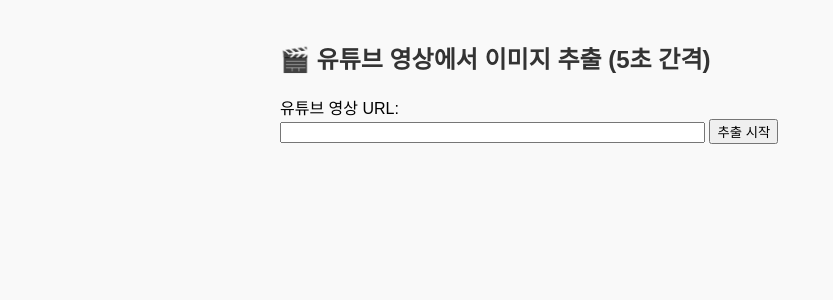
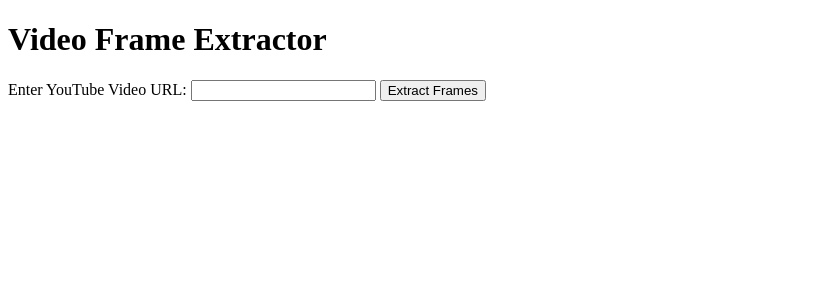
Before and after one commit to seanjonteck/youtube-image, a Flask app: page / in a window 1280 px wide. Shown: the top 300 px of the page, without its empty margins (0-833 px from the left). Run offline with Flask 3, Linux system fonts and the light colour scheme.

Commit message:
Add files via upload

```diff
--- a/app.py
+++ b/app.py
@@ -1,8 +1,10 @@
-from flask import Flask, render_template, request, send_from_directory
+
 import os
-import subprocess
 import uuid
 import math
+import cv2
+import subprocess
+from flask import Flask, render_template, request, send_from_directory
 
 app = Flask(__name__)
 
@@ -16,28 +18,37 @@ def index():
 @app.route("/extract", methods=["POST"])
 def extract():
     url = request.form["url"]
+    video_id = str(uuid.uuid4())[:8]
 
-    # shorts 링크 처리
-    if "youtube.com/shorts/" in url:
-        video_id = url.split("/shorts/")[1].split("?")[0]
-        url = f"https://www.youtube.com/watch?v={video_id}"
+    # yt-dlp로 비디오 스트리밍 (다운로드 없이)
+    video_filename = f"video_{video_id}.mp4"
+    subprocess.run(["yt-dlp", "-f", "best", "-o", video_filename, url], check=True)
 
-    video_id = str(uuid.uuid4())[:8]
-    video_filename = f"video_{video_id}.mp4"
+    # 비디오 열기
+    video = cv2.VideoCapture(video_filename)
+    fps = video.get(cv2.CAP_PROP_FPS)
+    total_frames = int(video.get(cv2.CAP_PROP_FRAME_COUNT))
+    duration = int(total_frames / fps)
 
-    subprocess.run(["yt-dlp", "--cookies", "cookies.txt", "--sleep-interval", "10", "--geo-bypass", "-f", "best", "--user-agent", "Mozilla/5.0 (Windows NT 10.0; Win64; x64) AppleWebKit/537.36 (KHTML, like Gecko) Chrome/58.0.3029.110 Safari/537.3", "-o", video_filename, url], check=True)
+    # 추출할 이미지 개수 계산 (5초 간격)
+    estimated_images = math.ceil(duration / 5)
 
-    result = subprocess.run(["ffmpeg", "-i", video_filename], stderr=subprocess.PIPE, text=True)
-    duration_line = [line for line in result.stderr.splitlines() if "Duration" in line][0]
-    duration_str = duration_line.split("Duration: ")[1].split(",")[0]
-    h, m, s = map(float, duration_str.split(":"))
-    total_seconds = int(h * 3600 + m * 60 + s)
-    estimated_images = math.ceil(total_seconds / 5)
+    # 이미지 추출
+    image_files = []
+    frame_count = 0
+    while True:
+        ret, frame = video.read()
+        if not ret:
+            break
 
-    output_pattern = os.path.join(OUTPUT_FOLDER, f"{video_id}_%04d.jpg")
-    subprocess.run(["ffmpeg", "-i", video_filename, "-vf", "fps=1/5", "-q:v", "2", output_pattern], check=True)
+        if frame_count % (fps * 5) == 0:  # 5초마다
+            image_filename = os.path.join(OUTPUT_FOLDER, f"{video_id}_{frame_count // (fps * 5):04d}.jpg")
+            cv2.imwrite(image_filename, frame)
+            image_files.append(f"{video_id}_{frame_count // (fps * 5):04d}.jpg")
 
-    image_files = sorted(f for f in os.listdir(OUTPUT_FOLDER) if f.startswith(video_id))
+        frame_count += 1
+
+    video.release()
 
     return render_template("index.html", images=image_files, estimate=estimated_images, video_id=video_id)
 
@@ -46,5 +57,4 @@ def serve_image(filename):
     return send_from_directory(OUTPUT_FOLDER, filename)
 
 if __name__ == "__main__":
-    port = int(os.environ.get("PORT", 10000))
-    app.run(host="0.0.0.0", port=port)
+    app.run(debug=True)
--- a/requirements.txt
+++ b/requirements.txt
@@ -1,2 +1,4 @@
+
 flask
 yt-dlp
+opencv-python
--- a/templates/index.html
+++ b/templates/index.html
@@ -1,87 +1,27 @@
+
 <!DOCTYPE html>
-<html lang="ko">
+<html lang="en">
 <head>
     <meta charset="UTF-8">
     <meta name="viewport" content="width=device-width, initial-scale=1.0">
-    <title>YouTube 이미지 추출기</title>
-    <style>
-        body {
-            font-family: sans-serif;
-            max-width: 720px;
-            margin: auto;
-            padding: 20px;
-            background: #f9f9f9;
-        }
-        h2 {
-            color: #333;
-        }
-        .image-block {
-            margin-bottom: 20px;
-        }
-        .image-block img {
-            width: 320px;
-            display: block;
-        }
-        .actions {
-            margin-top: 5px;
-        }
-        .ad-banner {
-            margin: 30px 0;
-            text-align: center;
-        }
-    </style>
+    <title>Video Frame Extractor</title>
 </head>
 <body>
-    <h2>🎬 유튜브 영상에서 이미지 추출 (5초 간격)</h2>
+    <h1>Video Frame Extractor</h1>
 
-    <form action="/extract" method="POST">
-        <label>유튜브 영상 URL:</label><br>
-        <input type="text" name="url" size="50" required>
-        <button type="submit">추출 시작</button>
+    <form action="/extract" method="post">
+        <label for="url">Enter YouTube Video URL:</label>
+        <input type="text" id="url" name="url" required>
+        <button type="submit">Extract Frames</button>
     </form>
 
-    <div class="ad-banner">
-        <script async src="https://pagead2.googlesyndication.com/pagead/js/adsbygoogle.js"></script>
-        <ins class="adsbygoogle"
-             style="display:block"
-             data-ad-client="ca-pub-xxxxxxxxxxxxxxxx"
-             data-ad-slot="yyyyyyyyyy"
-             data-ad-format="auto"
-             data-full-width-responsive="true"></ins>
-        <script>
-             (adsbygoogle = window.adsbygoogle || []).push({});
-        </script>
-    </div>
-
     {% if images %}
-        <hr>
-        <p>총 {{ estimate }}장 추출됨. 전체 다운로드는 아래 버튼을 눌러주세요.</p>
-        <button onclick="downloadAll([{% for img in images %}'{{ url_for('serve_image', filename=img) }}'{% if not loop.last %}, {% endif %}{% endfor %}])">전체 이미지 다운로드</button>
+        <h2>Extracted Frames ({{ estimate }} estimated frames)</h2>
         <div>
-            {% for img in images %}
-                <div class="image-block">
-                    <img src="{{ url_for('serve_image', filename=img) }}">
-                    <div class="actions">
-                        <a href="{{ url_for('serve_image', filename=img) }}" download>다운로드</a>
-                        &nbsp;|&nbsp;
-                        <a href="https://www.google.com/searchbyimage?&image_url={{ request.url_root }}images/{{ img }}" target="_blank">🔍 Google 이미지 검색</a>
-                    </div>
-                </div>
+            {% for image in images %}
+                <img src="{{ url_for('serve_image', filename=image) }}" alt="Frame Image">
             {% endfor %}
         </div>
     {% endif %}
-
-    <script>
-        function downloadAll(images) {
-            images.forEach(src => {
-                const a = document.createElement('a');
-                a.href = src;
-                a.download = '';
-                document.body.appendChild(a);
-                a.click();
-                document.body.removeChild(a);
-            });
-        }
-    </script>
 </body>
 </html>
```
